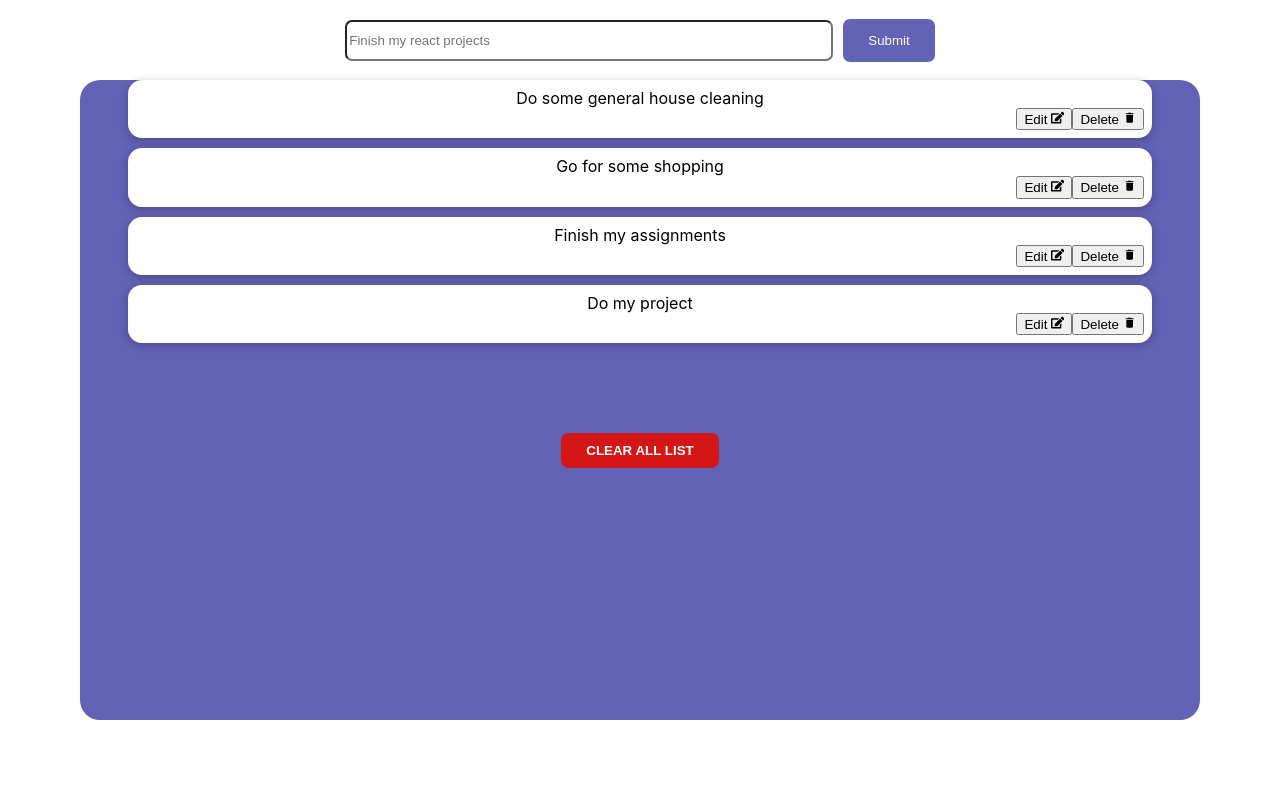
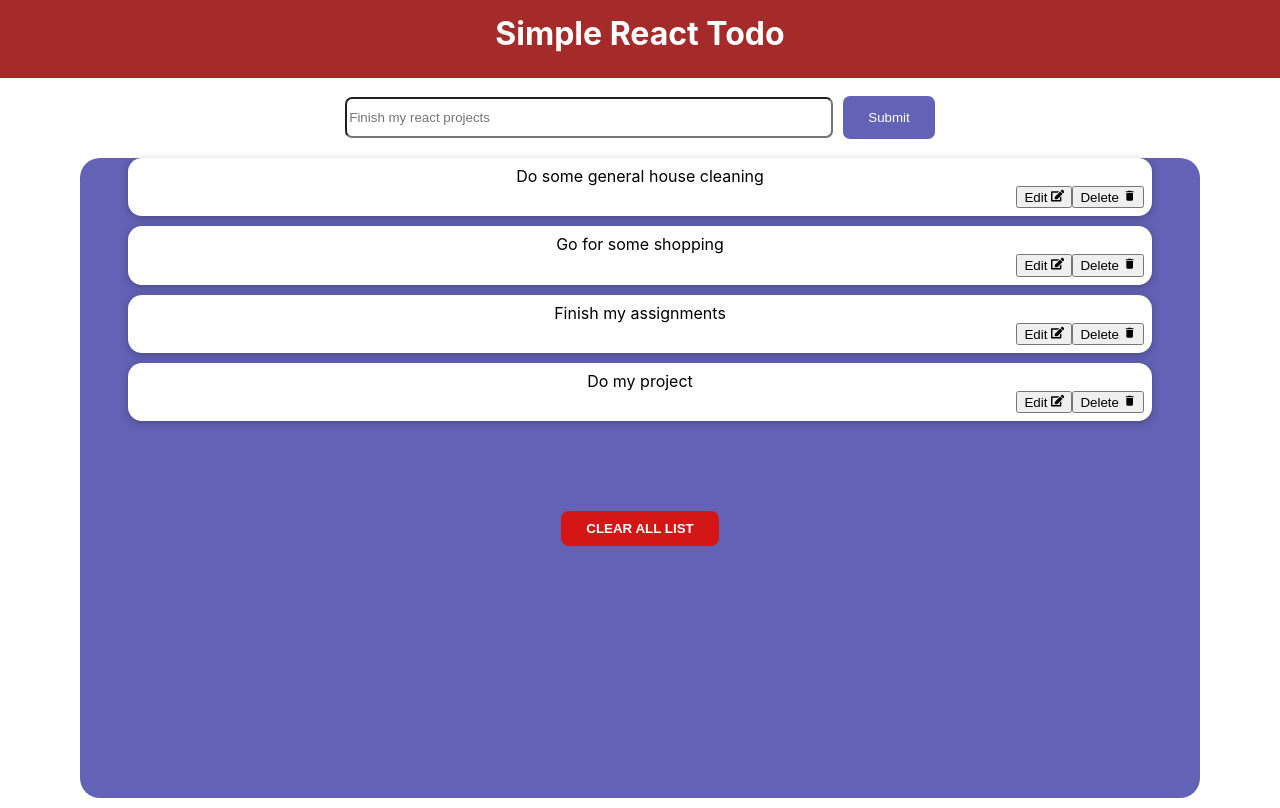
Before and after one commit to muyasamuel/React-Todo-List, a React (Create React App) app: page / in a window 1280 px wide. Built offline with nearby package versions, Linux system fonts and the light colour scheme.

Commit message:
Adding a Header

```diff
--- a/src/App.js
+++ b/src/App.js
@@ -1,6 +1,7 @@
 
 import { useState } from 'react';
 import './App.css';
+import Header from './components/Header'
 import Input from './components/Input';
 import List from './components/List';
 
@@ -34,7 +35,6 @@ function App() {
   };
 
   const addTodoHandler = (newName) => {
-    console.log(newName);
     setList([...list, newName]);
 
   };
@@ -46,6 +46,7 @@ function App() {
 
   return (
     <div className="App">
+     <Header />
      <Input onAddTodo = {addTodoHandler} />
      <List list={list} onDelete={onDeleteHandler} clearAll={clearList}/>
     </div>
--- /dev/null
+++ b/src/components/Header.js
@@ -0,0 +1,12 @@
+import React from 'react';
+import classes from './Header.module.css'
+
+function Header() {
+  return (
+    <div className={classes.header}>
+    <h1>Simple React Todo</h1>
+    </div>
+  )
+}
+
+export default Header
--- /dev/null
+++ b/src/components/Header.module.css
@@ -0,0 +1,7 @@
+.header{
+     background-color: brown;
+    color: #fff;
+    padding: 3px;
+    text-align: center;
+    margin-top: -10px;
+}
```
